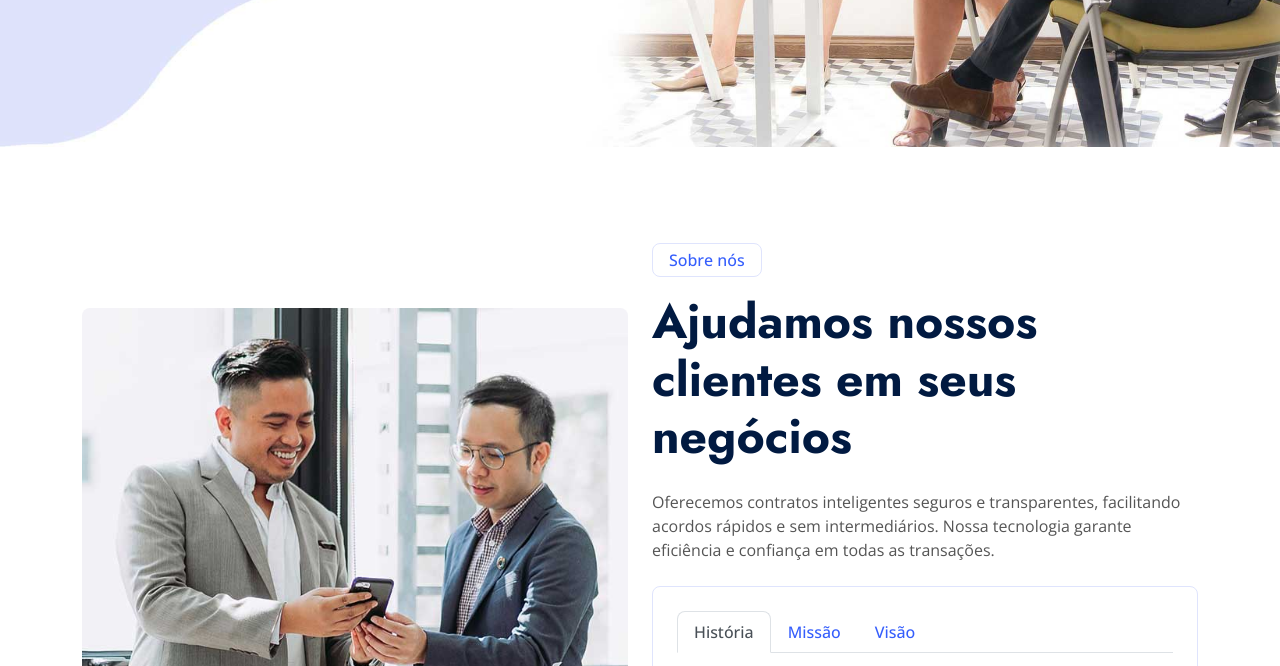
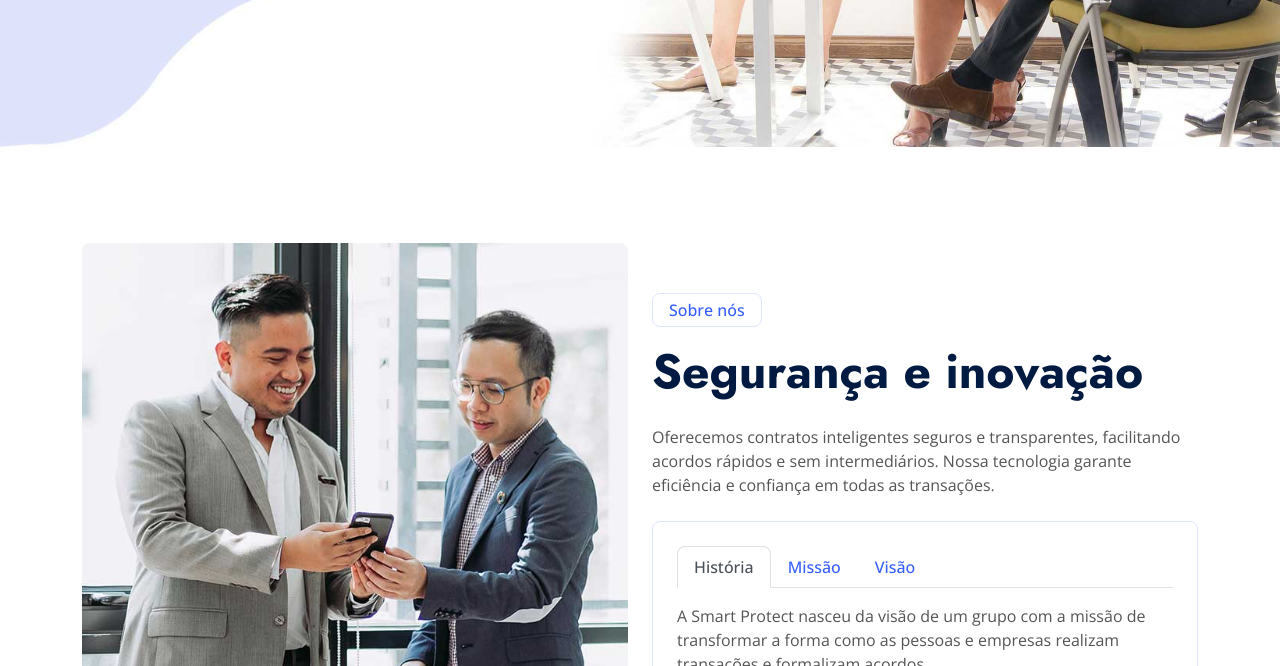
Before and after one commit to KauryCMartins/kaurycmartins.github.io, a plain HTML site: page index.html in a window 1280 px wide. Shown: the part 573-1239 px from the top of the page. Drawn offline with nearby package versions, Linux system fonts and the light colour scheme; animation ran at ten frames a second.

Commit message:
Update index.html

```diff
--- a/index.html
+++ b/index.html
@@ -157,7 +157,7 @@
                 </div>
                 <div class="col-lg-6 wow fadeInUp" data-wow-delay="0.3s">
                     <p class="d-inline-block border rounded text-primary fw-semi-bold py-1 px-3">Sobre nós</p>
-                    <h1 class="display-5 mb-4">Ajudamos nossos clientes em seus negócios</h1>
+                    <h1 class="display-5 mb-4">Segurança e inovação</h1>
                     <p class="mb-4">Oferecemos contratos inteligentes seguros e transparentes,
                         facilitando acordos rápidos e sem intermediários. Nossa tecnologia garante eficiência e confiança em todas as transações.
                     </p>
```
